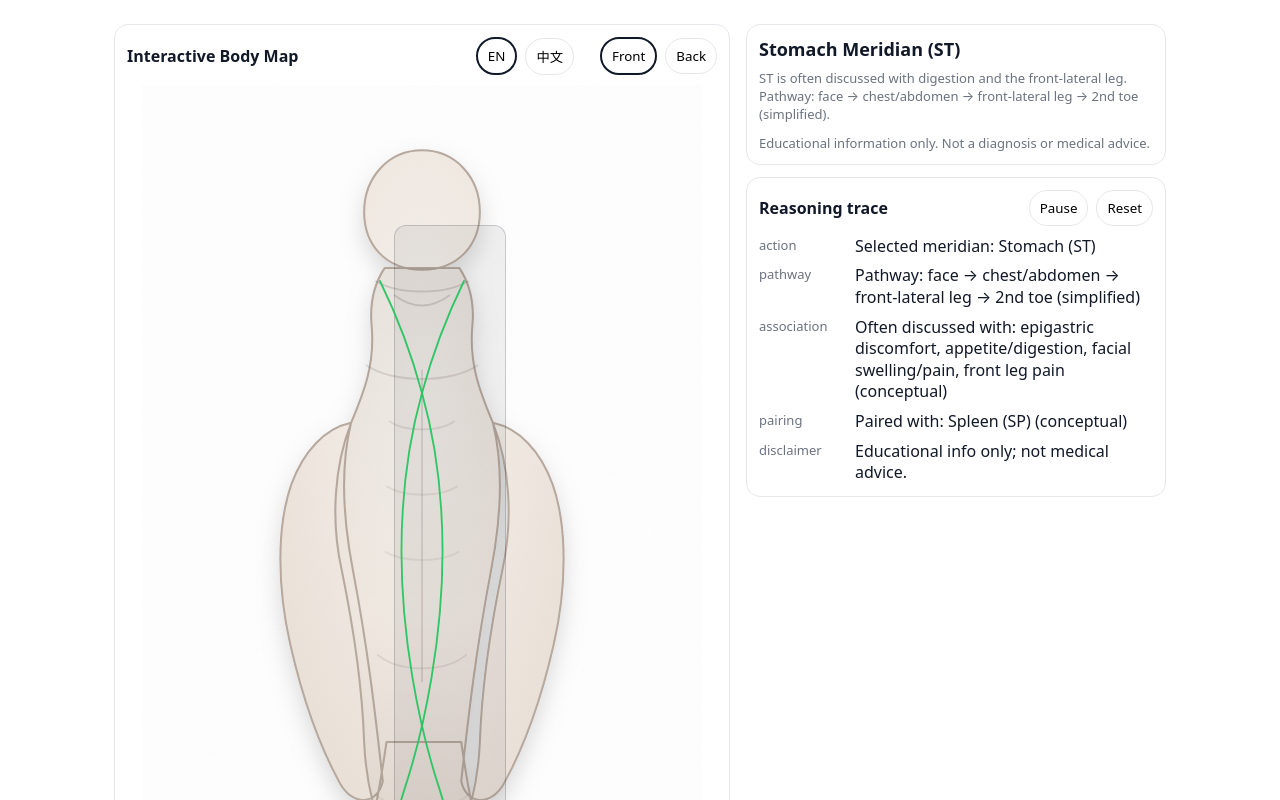
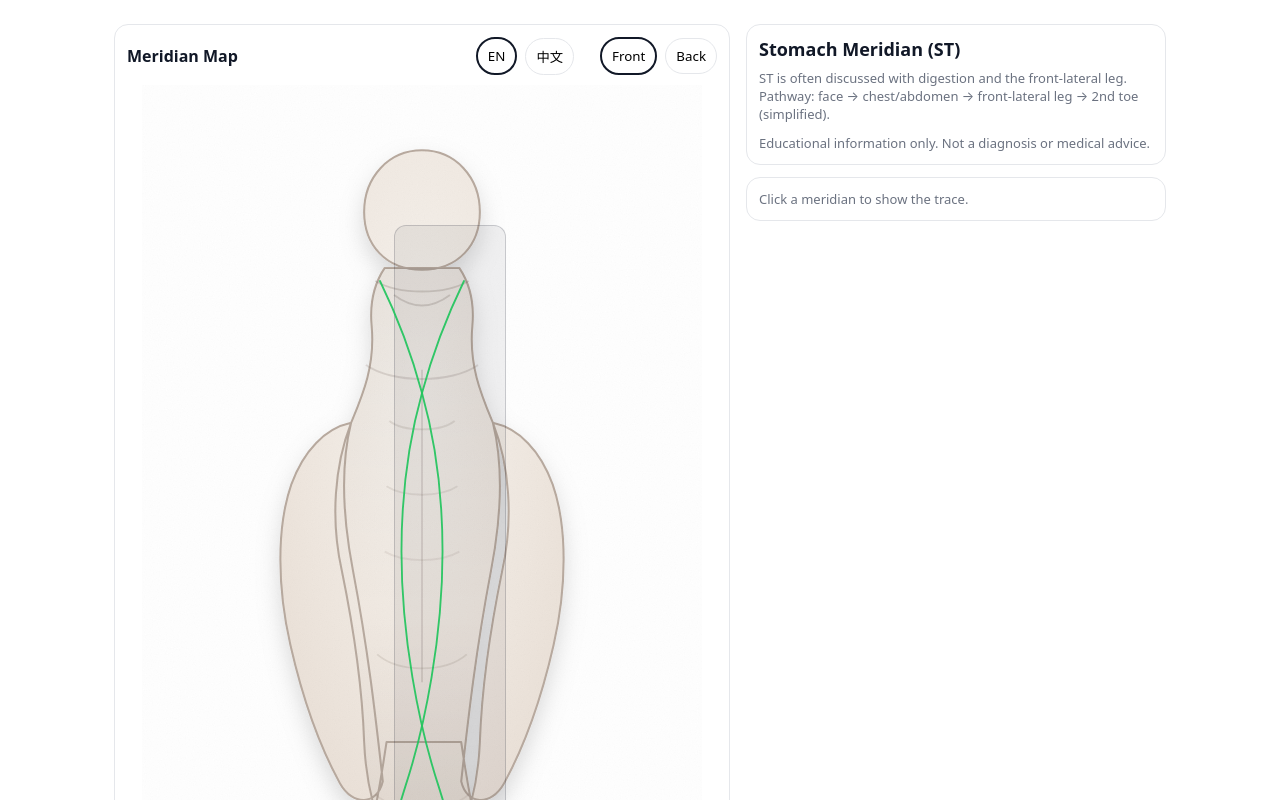
Before and after one commit to longpost/tcmai-meridian-map, a Next.js app: page / in a window 1280 px wide. Shown: the top 800 px of the page. Built offline with nearby package versions, Linux system fonts and the light colour scheme.

Commit message:
Update BodyMap.js

```diff
--- a/components/BodyMap.js
+++ b/components/BodyMap.js
@@ -14,13 +14,18 @@ export default function BodyMap() {
   const [analysis, setAnalysis] = useState(null);
   const [loading, setLoading] = useState(false);
 
+  // 控制“推理回放/trace”是否展示：默认不展示
+  const [showTrace, setShowTrace] = useState(false);
+  // 用于每次选经络都让 TracePlayer 重置
+  const [traceKey, setTraceKey] = useState(0);
+
   async function fetchAnalysis(m) {
     setLoading(true);
     try {
       const res = await fetch("/api/analyze", {
         method: "POST",
         headers: { "Content-Type": "application/json" },
-        body: JSON.stringify({ selectedMeridian: m })
+        body: JSON.stringify({ selectedMeridian: m }),
       });
       const data = await res.json();
       setAnalysis(data);
@@ -31,7 +36,7 @@ export default function BodyMap() {
         trace_en: [{ kind: "error", text: String(e?.message || e) }],
         title_zh: "请求失败",
         plain_explain_zh: "无法获取 /api/analyze，请检查部署。",
-        trace_zh: [{ kind: "error", text: String(e?.message || e) }]
+        trace_zh: [{ kind: "error", text: String(e?.message || e) }],
       });
     } finally {
       setLoading(false);
@@ -40,6 +45,10 @@ export default function BodyMap() {
 
   function selectMeridian(m) {
     const key = String(m).toUpperCase();
+
+    // 点经络后再显示 trace
+    setShowTrace(true);
+    setTraceKey((v) => v + 1);
 
     if (key === "BL") {
       setSide("back");
@@ -53,14 +62,14 @@ export default function BodyMap() {
     fetchAnalysis(key);
   }
 
+  // 初始只加载右侧解释，不显示 trace
   useEffect(() => {
-    // initial load
     fetchAnalysis(active);
     // eslint-disable-next-line react-hooks/exhaustive-deps
   }, []);
 
+  // 防止 front 还停留 BL
   useEffect(() => {
-    // prevent BL on front
     if (side === "front" && active === "BL") {
       setActive("ST");
       fetchAnalysis("ST");
@@ -87,11 +96,21 @@ export default function BodyMap() {
       ? "Educational information only. Not a diagnosis or medical advice."
       : "⚠️ 仅作健康信息参考，不构成诊断或治疗建议。";
 
+  const traceLabels =
+    lang === "en"
+      ? { title: "Reasoning trace", pause: "Pause", play: "Play", reset: "Reset" }
+      : { title: "推理回放", pause: "暂停", play: "播放", reset: "重置" };
+
+  const traceHint =
+    lang === "en"
+      ? "Click a meridian to show the trace."
+      : "点选任意经络后，才显示推理回放。";
+
   return (
     <div style={{ display: "grid", gridTemplateColumns: "1fr 420px", gap: 16, alignItems: "start" }}>
       <div className="card">
         <div style={{ display: "flex", gap: 8, alignItems: "center", justifyContent: "space-between" }}>
-          <div style={{ fontWeight: 900 }}>{lang === "en" ? "Interactive Body Map" : "交互人体图"}</div>
+          <div style={{ fontWeight: 900 }}>{lang === "en" ? "Meridian Map" : "经络图"}</div>
 
           <div style={{ display: "flex", gap: 8, alignItems: "center" }}>
             <button className={`pill ${lang === "en" ? "pillActive" : ""}`} onClick={() => setLang("en")}>
@@ -110,6 +129,7 @@ export default function BodyMap() {
               className={`pill ${side === "back" ? "pillActive" : ""}`}
               onClick={() => {
                 setSide("back");
+                // 切背面不自动开 trace；只有点经络才开
                 if (active !== "BL") {
                   setActive("BL");
                   fetchAnalysis("BL");
@@ -130,10 +150,10 @@ export default function BodyMap() {
             style={{ width: "100%", height: "100%", objectFit: "contain", display: "block" }}
           />
 
+          {/* Overlay 强制在上层 */}
           <div style={{ position: "absolute", inset: 0, zIndex: 20 }}>
             <MeridianOverlay activeMeridian={active} side={side} />
           </div>
-
 
           {HOTSPOTS.map((h) => (
             <HotspotButton
@@ -157,9 +177,7 @@ export default function BodyMap() {
         </div>
 
         <div style={{ height: 8 }} />
-        <div className="smallMuted">
-          {lang === "en" ? "Note: BL is shown on the back view only." : "注：BL 仅在背面显示。"}
-        </div>
+        <div className="smallMuted">{lang === "en" ? "Note: BL is shown on the back view only." : "注：BL 仅在背面显示。"}</div>
       </div>
 
       <div style={{ display: "flex", flexDirection: "column", gap: 12 }}>
@@ -173,15 +191,13 @@ export default function BodyMap() {
           <div className="smallMuted">{disclaimer}</div>
         </div>
 
-        <TracePlayer
-          trace={trace}
-          labels={
-            lang === "en"
-              ? { title: "Reasoning trace", pause: "Pause", play: "Play", reset: "Reset" }
-              : { title: "推理回放", pause: "暂停", play: "播放", reset: "重置" }
-          }
-        />
-
+        {!showTrace ? (
+          <div className="card">
+            <div className="smallMuted">{traceHint}</div>
+          </div>
+        ) : (
+          <TracePlayer key={traceKey} trace={trace} labels={traceLabels} />
+        )}
       </div>
     </div>
   );
@@ -207,7 +223,7 @@ function HotspotButton({ shape, onClick, active, title }) {
         background: active ? "rgba(17,24,39,0.06)" : "transparent",
         border: active ? "1px solid rgba(17,24,39,0.18)" : "1px solid transparent",
         borderRadius: 12,
-        cursor: "pointer"
+        cursor: "pointer",
       }}
     />
   );
```
